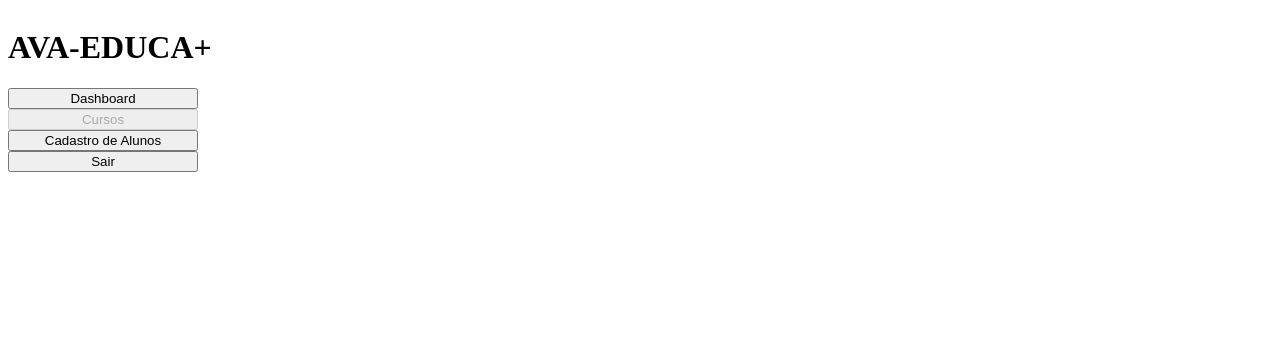
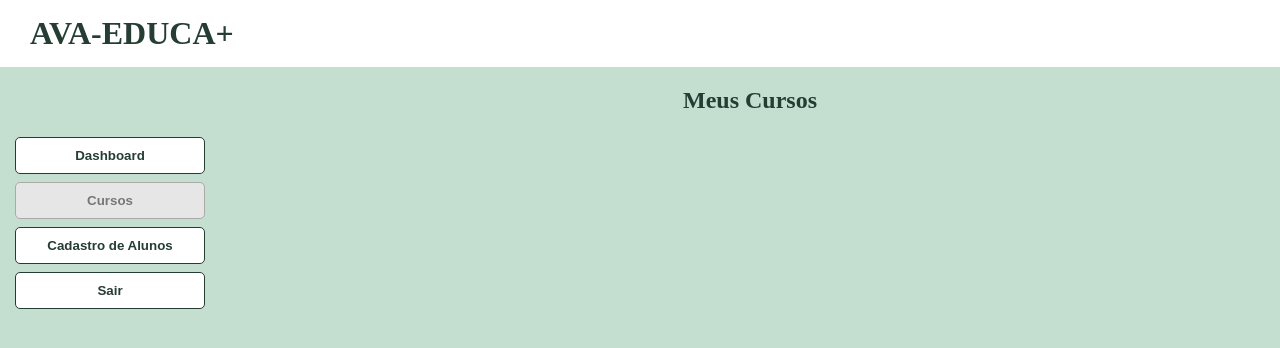
Before and after one commit to suyannecg/ava-educa, a website with bundled scripts: page dashboard/dashboard.html in a window 1280 px wide. Built offline with nearby package versions, Linux system fonts and the light colour scheme.

Commit message:
ajusta visual do login e dashboard

```diff
--- a/dashboard/dashboard.css
+++ b/dashboard/dashboard.css
@@ -1,12 +1,62 @@
+body {
+  margin: 0;
+  min-height: 100vh;
+  background-color: #c4dfd0;
+}
+
 header {
  display:flex;
  justify-content: space-between;
+ align-items: center;
+ background-color: white;
+ padding: 15px 30px;
+ color: #253d33;
+}
+
+header h1, h4 {
+  margin: 0;
+}
+
+.conteudo {
+  display: flex;
 }
 
 nav {
  display: flex;
  flex-direction: column;
  width: 190px;
+ gap: 8px;
+ padding: 15px;
+ padding-top: 70px;
+}
+
+nav button {
+  padding: 10px;
+  background-color: white;
+  color: #253d33;
+  border: 1px solid #253d33;
+  border-radius: 5px;
+  font-weight: bold;
+  cursor: pointer;
+}
+
+nav button:disabled {
+  background-color: #e6e6e6;
+  color: #777777;
+  border-color: #aaaaaa;
+  cursor: default;
+}
+
+main {
+  flex: 1;
+  padding: 20px;
+}
+
+main > h2 {
+  color: #253d33;
+  text-align: center;
+  margin-top: 0;
+  margin-bottom: 20px;
 }
 
 #lista-cursos {
@@ -16,9 +66,15 @@ nav {
 }
 
 article {
- border: 1px solid;
- padding: 10px;
+ background-color: white;
+ border: 1px solid #c4dfd0;
+ border-radius: 10px;
+ padding: 20px;
  text-align: center;
+}
+
+article h2 {
+  color: #253d33;
 }
 
 @media (max-width: 768px) {
@@ -27,8 +83,17 @@ article {
  }
  header {
    flex-direction: column;
+   padding: 10px;
+  }
+  .conteudo {
+    flex-direction: column;
   }
   nav {
-   width: 100%;
+   width: auto;
+   padding: 8px;
+  }
+
+  main {
+    padding: 20px 10px;
   }
 }
--- a/dashboard/dashboard.html
+++ b/dashboard/dashboard.html
@@ -13,6 +13,7 @@
   <h4 id="nome-usuario"></h4>
  </header>
 
+ <div class="conteudo">
   <nav>
    <button id="tela-inicio">Dashboard</button>
    <button disabled>Cursos</button>
@@ -21,8 +22,10 @@
   </nav>
 
   <main>
+   <h2>Meus Cursos</h2>
    <section id="lista-cursos"></section>
   </main>
+ </div>
 
  <script type="module" src="./dashboard.js"></script>
 
--- a/login/login.css
+++ b/login/login.css
@@ -1,7 +1,55 @@
+body {
+ margin: 0;
+ min-height: 100vh;
+ background-color: #c4dfd0;
+ display: flex;
+ flex-direction: column;
+ align-items: center;
+ justify-content: center;
+}
+
+h1 {
+ color: #253d33;
+ text-align: center;
+ margin-bottom: 20px;
+}
+
+input {
+ padding: 10px;
+ border: 1px solid #c4dfd0;
+ border-radius: 5px;
+}
+
+button {
+ padding: 10px;
+ background-color: #c4dfd0;
+ color: #253d33;
+ font-weight: bold;
+ border: 1px solid #253d33;
+ border-radius: 5px;
+
+}
+
 #formulario-login {
  display:flex;
  flex-direction: column;
  gap: 8px;
  width: 80%;
  max-width: 500px;
+ background-color: white;
+ padding: 30px;
+ border-radius: 10px;
 }
+
+#esqueceu-senha:hover {
+ color: #253d33;
+ font-weight: bold;
+ cursor: pointer;
+}
+
+#login-invalido {
+ color:#253d33;
+ font-weight: bold;
+ text-align: center;
+ margin: 0;
+}
```
Also changed, not shown: login/login.html (+3 -1 lines). Lines whose indentation alone changed are shown as unchanged.
